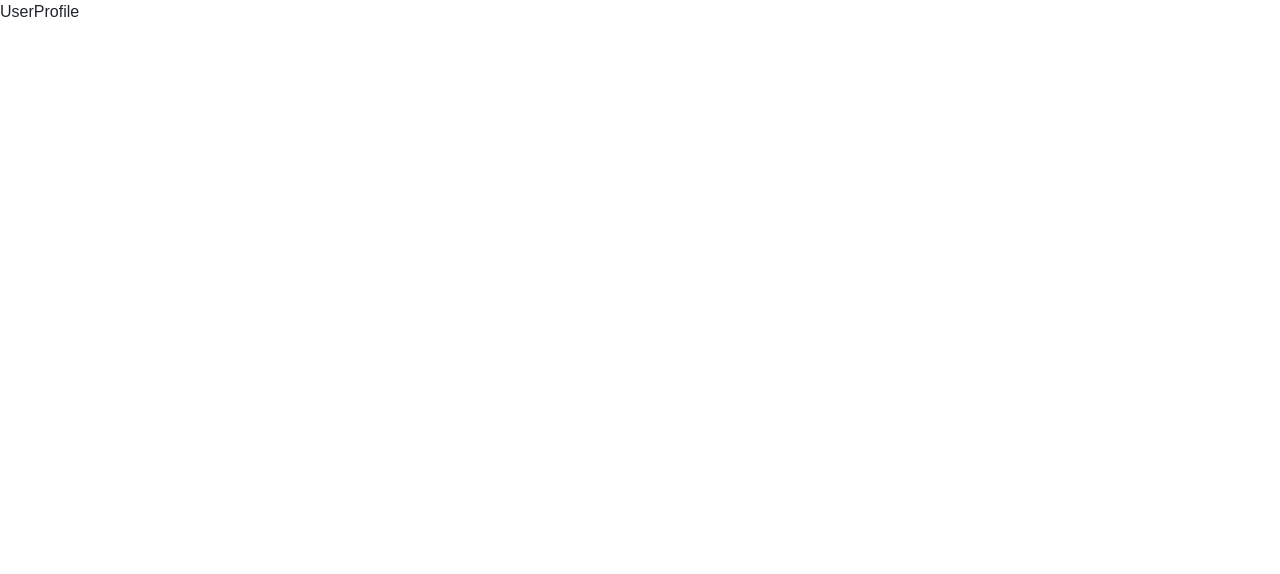
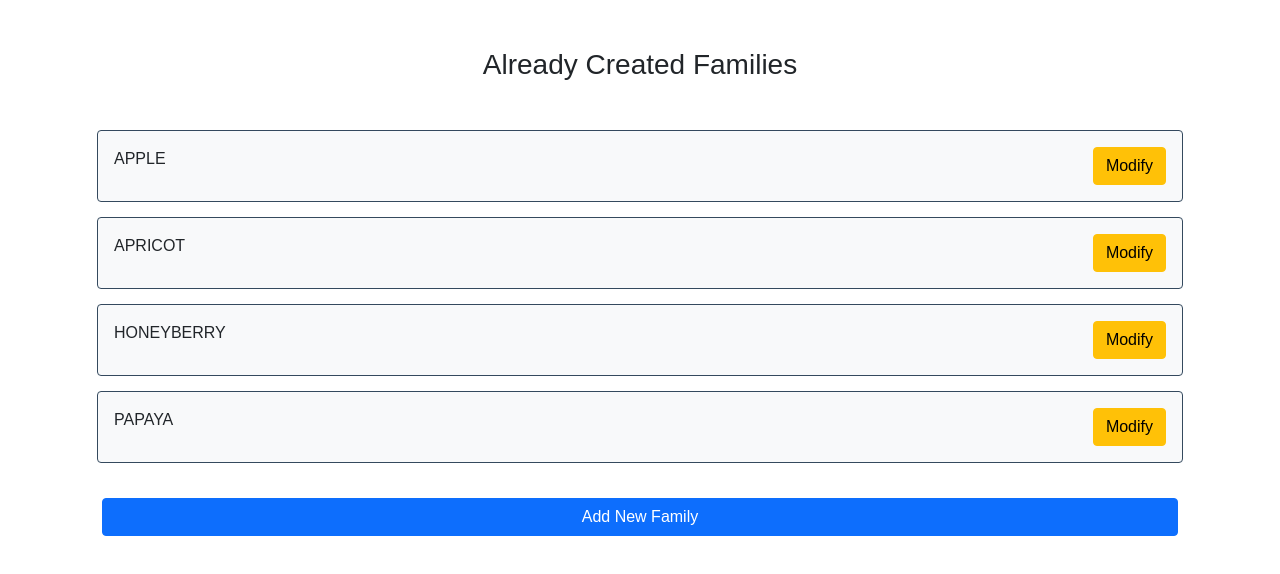
Before and after one commit to vatsalmanvar/know-your-relation, a React (Create React App) app in the folder frontend/: page /UserProfile in a window 1280 px wide. Shown: the top 574 px of the page. Built offline with nearby package versions, Linux system fonts and the light colour scheme.

Commit message:
home page css done

```diff
--- a/frontend/src/components/CreateTree.js
+++ b/frontend/src/components/CreateTree.js
@@ -6,9 +6,11 @@ import axios from 'axios';
 import {useNavigate} from 'react-router-dom';
 import home from './Home'
 import { globalFamilyName } from './Home';
+
 const rfStyle = {
   backgroundColor: '#34495e',
 };
+
 const nodeTypes = { textUpdater: TextUpdaterNode };
 
 let familyName;
--- a/frontend/src/components/Home.js
+++ b/frontend/src/components/Home.js
@@ -53,19 +53,31 @@ function Home() {
     }
   return (
     <>
-    <div className="d-inline-flex justify-content-end p-2">
-    <button>Sign in</button>
-    <button>Register</button>
+    <div>
+      <div className="container my-5">
+        <div>
+          <button className="btn btn-secondary float-end me-4">Sign in</button>
+          <button className="btn btn-secondary float-end me-2">Register</button>
+        </div>
+        <span className='my-5' style={{fontFamily : 'fantasy'}}><h5>Welcome to</h5><h1>Know Your Relation</h1></span>
+      </div>
+      </div>
+
+
+
+      <div className="container" >
+        <form className="form-inlineup">
+
+        <input type="text"  name="familyName" className="form-control" id="exampleInputEmail1" onChange={handleInputs} aria-describedby="Help" placeholder="Enter family name"/>
+        <button type="submit" className="btn btn-primary mt-3" onClick={submit}>View</button>
+
+        </form>
+      <div>
+      <img src='https://wallpaperaccess.com/full/320438.jpg' width={960} height={600} class="rounded mx-auto d-block" style={{boxSizing: "5px"}}></img>
+      </div>
+
     </div>
-    <div className="container my-5">
-    <form>
-      <div className="form-group">
-        <label htmlFor="exampleInputFamilyName1">Enter  family name</label>
-        <input type="text"  name="familyName"  className="form-control" id="exampleInputEmail1" onChange={handleInputs} aria-describedby="Help" placeholder="Enter family name"/>
-      </div>
-      <button type="submit" className="btn btn-primary mt-5" onClick={submit}>View</button>
-      </form>
-    </div>
+
 
 
     </>
--- a/frontend/src/components/UserProfile.js
+++ b/frontend/src/components/UserProfile.js
@@ -1,16 +1,49 @@
 import React from 'react'
 import {useContext} from 'react'
 import treeContext from '../context/treeContext';
-
+import 'bootstrap/dist/css/bootstrap.min.css';
 
 export default function UserProfile() {
     const a = useContext(treeContext);
     console.log(a.familyName);
+
+    const Fruits = [
+        { name: 'Apple' },
+        { name: 'Apricot' },
+        { name: 'Honeyberry' },
+        { name: 'Papaya' },
+      ];
+      function clickOnModify(index) {
+        console.log(index);
+      }
   return (
-    <div>
-        UserProfile
+    <>
+        <div>
+                <div class="container my-5" style={{ margin: 'auto'}}>
+                    <div class="text-center mb-5" style={{margin: '15px'}}>
+                    <h3>Already Created Families</h3>
+                </div>
 
+                <div>
+                {Fruits.map((data, index) => (
+                    <p class="text-uppercase" style={{margin: '15px'}}>
+                    <div class="card ms-auto mb bg-light" style={{borderColor:'#34495e'}}>
+                        <div class="card-body">
+                            {data.name}
+                            <button type="button" class="btn btn-warning float-end" onClick={() => clickOnModify(index)}>Modify</button>
+                        </div>
+                    </div>
+                    </p>
+                ))}
 
-    </div>
+                <div class="d-grid gap-2">
+                <button class="btn btn-primary" style={{margin: '20px'}} type="button">Add New Family</button>
+                </div>
+
+                </div>
+
+            </div>
+        </div>
+    </>
   )
 }
```
